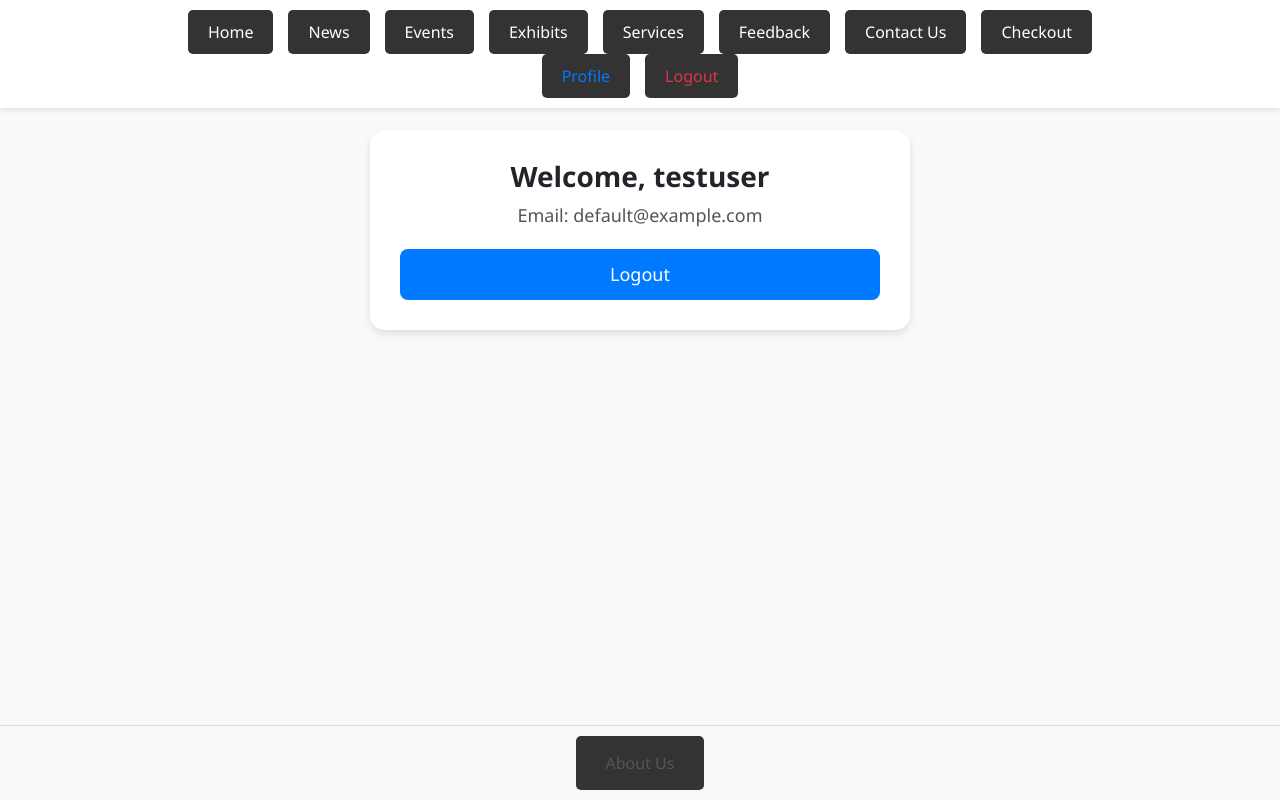
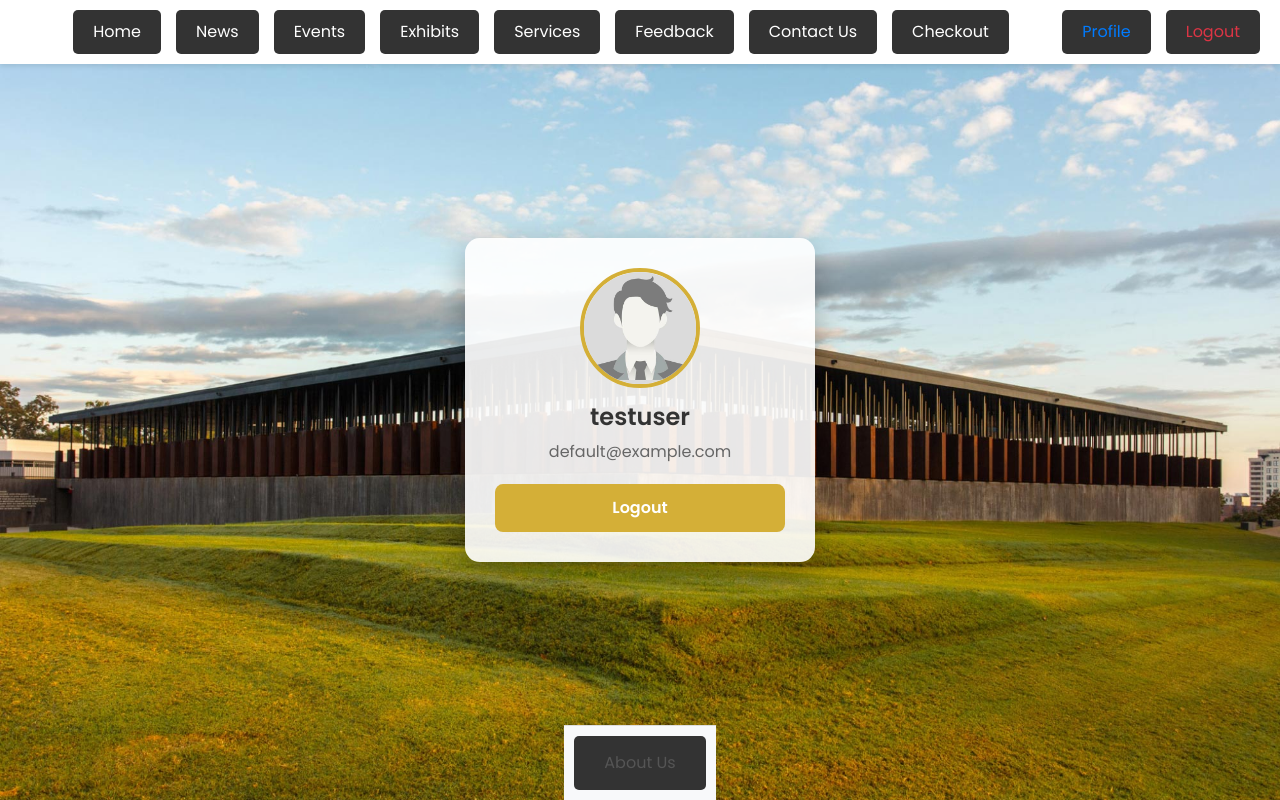
Before and after one commit to Nikoliadis/DEV5003-Nikoliadis, a Flask app: page /profile in a window 1280 px wide. Run offline with Flask 3, Linux system fonts and the light colour scheme; a user stored in the database is signed in; some libraries are stand-ins or nearby versions.

Commit message:
Added More Desing

```diff
--- a/server.py
+++ b/server.py
@@ -408,8 +408,6 @@ def login():
 
     return render_template('login.html')
 
-from sqlalchemy.exc import IntegrityError  # Import IntegrityError
-
 @app.route('/register', methods=['GET', 'POST'])
 def register():
     if request.method == 'POST':
@@ -417,34 +415,29 @@ def register():
         email = request.form.get('email')
         password = request.form.get('password')
 
-        # Check if the username already exists
         existing_user = User.query.filter_by(username=username).first()
         if existing_user:
             flash("Username already taken. Please choose another.", "danger")
             return redirect(url_for('register'))
 
-        # Check if the email already exists
         existing_email = User.query.filter_by(email=email).first()
         if existing_email:
             flash("An account with this email already exists.", "danger")
             return redirect(url_for('register'))
 
-        # Hash the password before storing it
         hashed_password = generate_password_hash(password)
 
-        # Create new user object
         new_user = User(username=username, email=email, password=hashed_password)
 
-        # Add the user to the session and commit to the database
         db.session.add(new_user)
         try:
             db.session.commit()
-            print("User added successfully!")  # Debugging message
+            print("User added successfully!")
             flash("Registration successful! You can now log in.", "success")
             return redirect(url_for('login'))
         except IntegrityError as e:
             db.session.rollback()
-            print(f"Error adding user to database: {e}")  # Debugging message
+            print(f"Error adding user to database: {e}")
             flash("An error occurred. Please try again.", "danger")
             return redirect(url_for('register'))
 
@@ -550,7 +543,6 @@ def feedback():
         return redirect(url_for('feedback'))
 
     try:
-        # Query feedback from the database
         feedback_entries = Feedback.query.order_by(Feedback.created_at.desc()).all()
 
         return render_template('feedback.html', feedback=feedback_entries)
--- a/templates/profile.html
+++ b/templates/profile.html
@@ -1,76 +1,91 @@
 {% extends "base.html" %}
 
 {% block content %}
-
 <html lang="en">
 <head>
     <meta charset="UTF-8">
     <meta name="viewport" content="width=device-width, initial-scale=1.0">
     <title>Profile</title>
 
-    <link rel="stylesheet" href="https://maxcdn.bootstrapcdn.com/bootstrap/4.5.2/css/bootstrap.min.css">
+    <!-- Google Fonts -->
+    <link href="https://fonts.googleapis.com/css2?family=Poppins:wght@300;400;600&display=swap" rel="stylesheet">
+
     <style>
         body {
-            background-color: #f8f9fa;
-            font-family: 'Segoe UI', Tahoma, Geneva, Verdana, sans-serif;
+            font-family: 'Poppins', sans-serif;
+            background: url("{{ url_for('static', filename='uploads/EJI-Legacy-Site-About-Memorial-full.jpg') }}") no-repeat center center;
+            background-size: cover;
             margin: 0;
-            padding: 0;
+            height: 100vh;
+            display: flex;
+            justify-content: center;
+            align-items: center;
         }
-        .container {
-            max-width: 600px;
-            margin-top: 50px;
-        }
-        .profile-card {
-            background-color: white;
+
+        .profile-container {
+            background: rgba(255, 255, 255, 0.9);
             border-radius: 15px;
             padding: 30px;
-            box-shadow: 0 4px 8px rgba(0, 0, 0, 0.1);
+            text-align: center;
+            box-shadow: 0 10px 30px rgba(0, 0, 0, 0.3);
+            max-width: 350px;
+            width: 100%;
+            position: absolute;
+            top: 50%;
+            left: 50%;
+            transform: translate(-50%, -50%);
         }
-        .profile-header {
-            text-align: center;
+
+        .profile-image {
+            width: 120px;
+            height: 120px;
+            border-radius: 50%;
+            object-fit: cover;
+            border: 4px solid #d4af37;
+            margin-bottom: 15px;
+        }
+
+        .profile-header h2 {
+            font-size: 24px;
+            font-weight: 600;
+            color: #333;
+        }
+
+        .profile-header p {
+            font-size: 16px;
+            color: #666;
             margin-bottom: 20px;
         }
-        .profile-header h2 {
-            font-size: 28px;
-            font-weight: 600;
-        }
-        .profile-header p {
-            color: #555;
-            font-size: 18px;
-        }
+
         .logout-btn {
-            width: 100%;
-            font-size: 18px;
-            padding: 12px;
-            background-color: #007bff;
+            background: #d4af37;
             color: white;
             border: none;
+            padding: 12px 18px;
+            font-size: 16px;
+            font-weight: bold;
             border-radius: 8px;
             cursor: pointer;
-            transition: background-color 0.3s ease;
+            transition: 0.3s ease;
+            width: 100%;
         }
+
         .logout-btn:hover {
-            background-color: #0056b3;
+            background: #b89c30;
         }
     </style>
 </head>
 <body>
 
-    <div class="container">
-        <div class="profile-card">
-            <div class="profile-header">
-                <h2>Welcome, {{ user.username }}</h2>
-                <p>Email: {{ user.email }}</p>
-            </div>
-
-            <button class="logout-btn" onclick="window.location.href='/logout'">Logout</button>
+    <div class="profile-container">
+        <img src="{{ url_for('static', filename='uploads/man-empty-avatar-photo-placeholder-for-social-networks-resumes-forums-and-dating-sites-male-and-female-no-photo-images-for-unfilled-user-profile-free-vector.jpg') }}"
+             alt="Museum Profile" class="profile-image">
+        <div class="profile-header">
+            <h2>{{ user.username }}</h2>
+            <p>{{ user.email }}</p>
         </div>
+        <button class="logout-btn" onclick="window.location.href='/logout'">Logout</button>
     </div>
-
-    <!-- Bootstrap JS -->
-    <script src="https://code.jquery.com/jquery-3.5.1.slim.min.js"></script>
-    <script src="https://cdn.jsdelivr.net/npm/@popperjs/core@2.9.3/dist/umd/popper.min.js"></script>
-    <script src="https://maxcdn.bootstrapcdn.com/bootstrap/4.5.2/js/bootstrap.min.js"></script>
 
 </body>
 </html>
```
Also changed, not shown: static/uploads/EJI-Legacy-Site-About-Memorial-full.jpg (added), static/uploads/man-empty-avatar-photo-placeholder-for-social-networks-resumes-forums-and-dating-sites-male-and-female-no-photo-images-for-unfilled-user-profile-free-vector.jpg (added).
